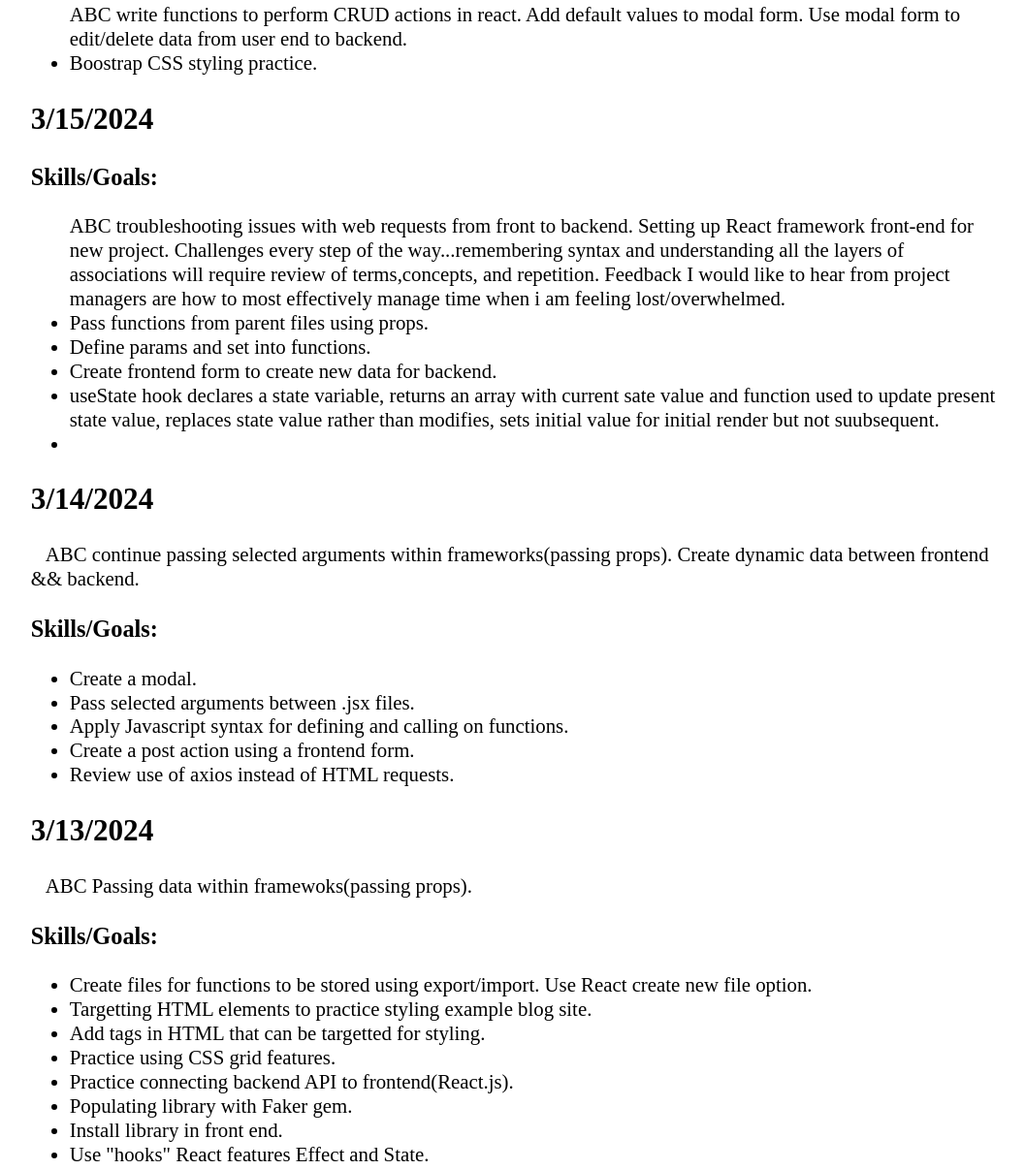
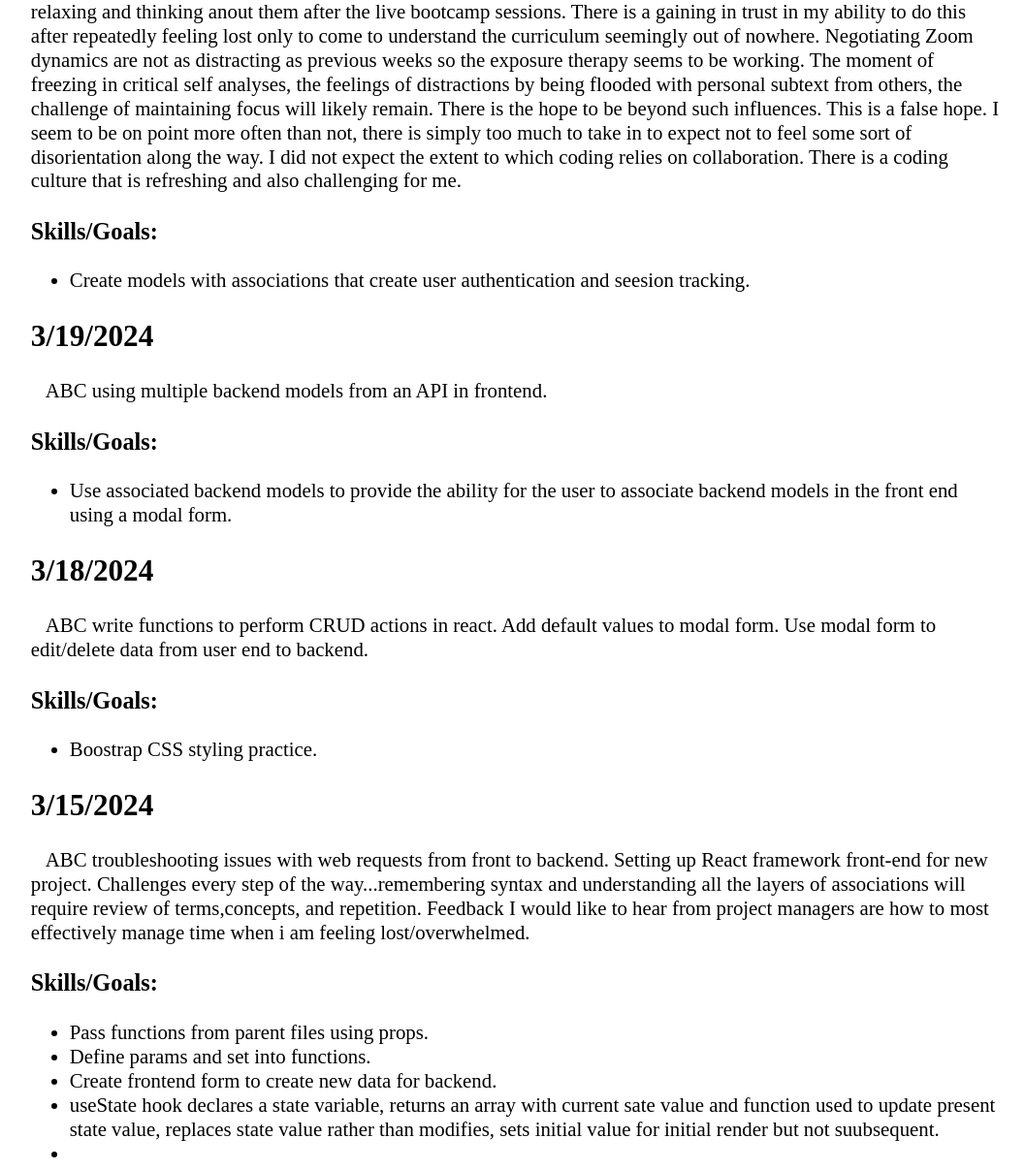
Before and after one commit to matthewdillender/matthewdillender.github.io, a plain HTML site: page index.html in a window 1280 px wide. Shown: the part 860-2067 px from the top of the page at 97% size, without its empty margins (6-1063 px from the left). Drawn offline with Linux system fonts and the light colour scheme.

Commit message:
add post

```diff
--- a/index.html
+++ b/index.html
@@ -31,16 +31,31 @@
     means of promoting preventative care and public health.</p>
 
   <p><a href="https://anyonecanlearntocode.com/">A</a>BC = "<a href="https://anyonecanlearntocode.com/">Actualize </a>Bootcamp Curriculum"</p>
+
+  <h2>3/22/2024</h2>
+  <p>User authentiction in backend. Realizing the need for dialogue around learning challenges this week. Mild dysculcula that arises from stress and pain. There is a learning refractory period in which I come to understand concepts by relaxing and thinking anout them after the live bootcamp sessions. There is a gaining in trust in my ability to do this after repeatedly feeling lost only to come to understand the curriculum seemingly out of nowhere. Negotiating Zoom dynamics are not as distracting as previous weeks so the exposure therapy seems to be working. The moment of freezing in critical self analyses, the feelings of distractions by being flooded with personal subtext from others, the challenge of maintaining focus will likely remain. There is the hope to be beyond such influences. This is a false hope. I seem to be on point more often than not, there is simply too much to take in to expect not to feel some sort of disorientation along the way. I did not expect the extent to which coding relies on collaboration. There is a coding culture that is refreshing and also challenging for me.</p>
+  <h3>Skills/Goals:</h3>
+  <ul>
+    <li>Create models with associations that create user authentication and seesion tracking.</li>
+  </ul>
+  <h2>3/19/2024</h2>
+  <p>ABC using multiple backend models from an API in frontend.</p>
+  <h3>Skills/Goals:</h3>
+  <ul>
+    <li>Use associated backend models to provide the ability for the user to associate backend models in the front end using a modal form.</li>
+  </ul>
+
+
   <h2>3/18/2024</h2>
-  <p> </p>
+  <p>ABC write functions to perform CRUD actions in react. Add default values to modal form. Use modal form to edit/delete data from user end to backend.</p>
   <h3>Skills/Goals:</h3>
-  <ul>ABC write functions to perform CRUD actions in react. Add default values to modal form. Use modal form to edit/delete data from user end to backend.
+  <ul>
     <li>Boostrap CSS styling practice.</li>
   </ul>
   <h2>3/15/2024</h2>
-  <p> </p>
-  <h3>Skills/Goals:</h3>
-  <ul>ABC troubleshooting issues with web requests from front to backend. Setting up React framework front-end for new project. Challenges every step of the way...remembering syntax and understanding all the layers of associations will require review of terms,concepts, and repetition. Feedback I would like to hear from project managers are how to most effectively manage time when i am feeling lost/overwhelmed.
+  <p> ABC troubleshooting issues with web requests from front to backend. Setting up React framework front-end for new project. Challenges every step of the way...remembering syntax and understanding all the layers of associations will require review of terms,concepts, and repetition. Feedback I would like to hear from project managers are how to most effectively manage time when i am feeling lost/overwhelmed. </p>
+    <h3>Skills/Goals:</h3>
+    <ul>
     <li>Pass functions from parent files using props.</li>
     <li>Define params and set into functions.</li>
     <li>Create frontend form to create new data for backend.</li>
```
